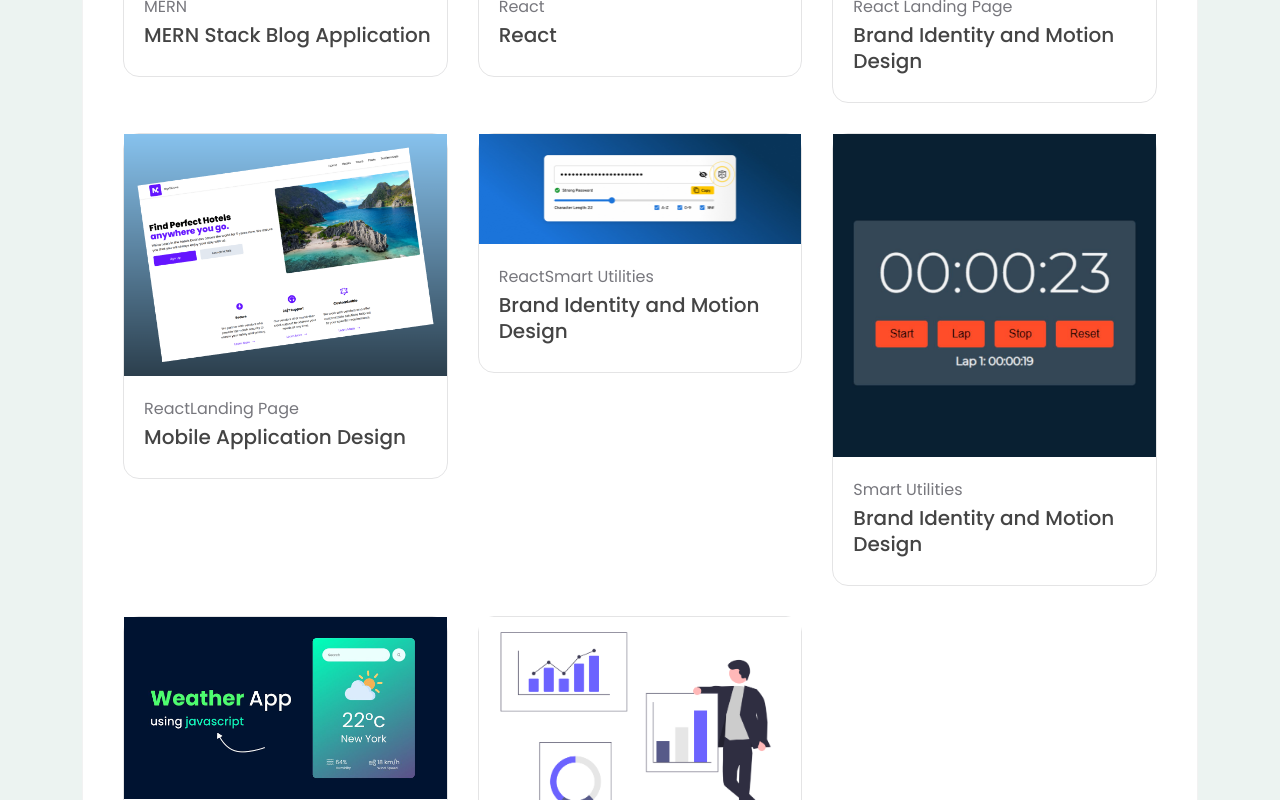
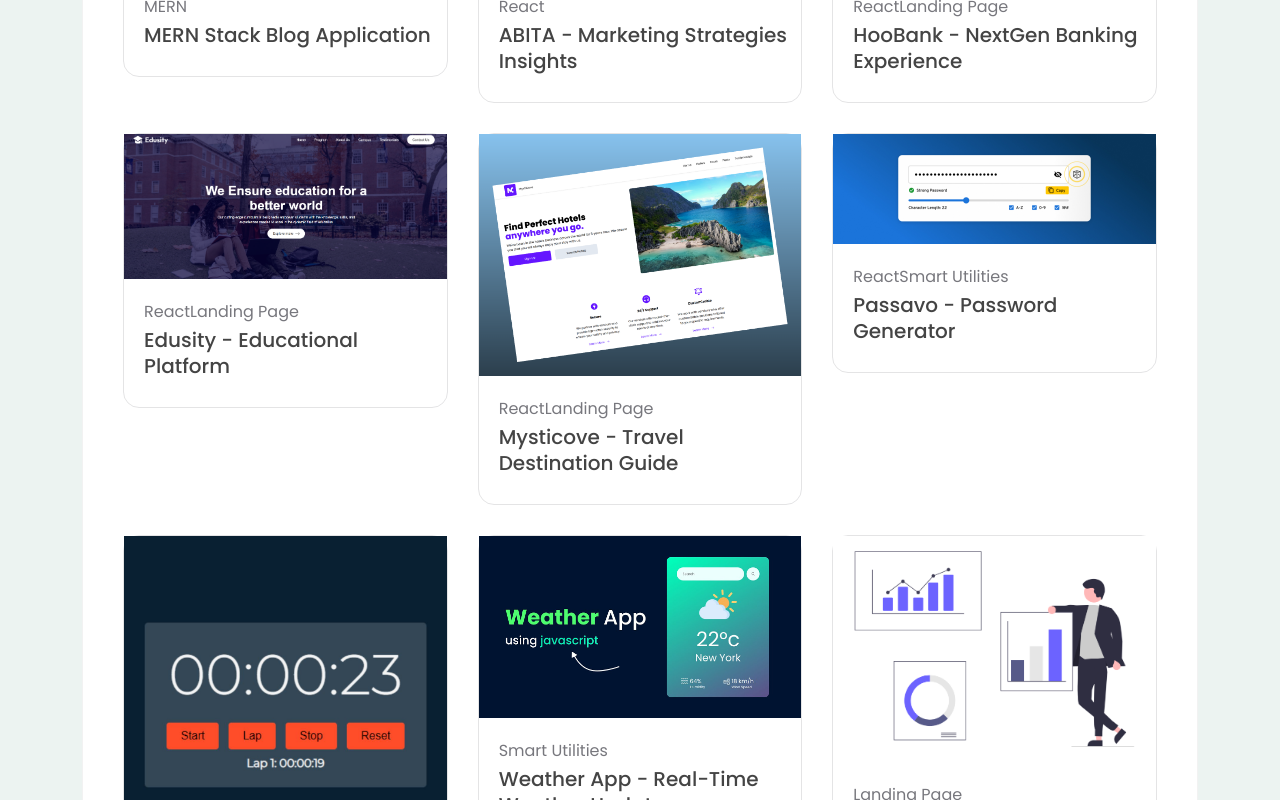
Before and after one commit to asifahmadd53/personal-portfolio, a React (Vite) app: page / in a window 1280 px wide. Shown: the part 1320-2120 px from the top of the page. Built offline with nearby package versions, Linux system fonts and the light colour scheme.

Commit message:
add some more projects

```diff
--- a/src/assets/css/style.css
+++ b/src/assets/css/style.css
@@ -81,10 +81,7 @@ Version      : 1.0
   box-sizing: border-box;
 }
 
-.custom-toast {
-    max-width: 300px;
-    margin: auto; /* Adjust to your desired width */
-  }
+
 
 html,body {
     color: var(--main-color);
--- a/src/components/ui/preloader.jsx
+++ b/src/components/ui/preloader.jsx
@@ -64,12 +64,12 @@ const Preloader = () => {
               animate={{ opacity: 1, y: 0 }}  // Just fade in without bouncing
               transition={{ delay: index * 0.08, duration: 0.6 }}
               style={{
-                fontSize: "clamp(.9rem, 2vw, 1.9rem)", // Increased text size
+                fontSize: "clamp(.9rem, 2vw, 1.4rem)", // Increased text size
                 fontWeight: "200", // Bold text for prominence
                 color: "#fff",
                 display: "inline-block",
                 whiteSpace: "nowrap",
-                marginRight: index !== 0 && char !== " " ? "0.5rem" : "0",
+                marginRight: index !== 0 && char !== " " ? "0.9rem" : "0",
               }}
             >
               {char}
--- a/src/utlits/fackData/projectData.jsx
+++ b/src/utlits/fackData/projectData.jsx
@@ -6,6 +6,7 @@ import passwordgenerator from "../../assets/images/projects/passwordgenerator.jp
 import Stopwatch from "../../assets/images/projects/Stopwatch.jpg"
 import weatherapp from "../../assets/images/projects/weatherapp.jpg"
 import stats from "../../assets/images/projects/stats.png"
+import edusity from '../../assets/images/projects/edusity.png'
 
 export const projectsData = [
     {
@@ -13,56 +14,62 @@ export const projectsData = [
         src: bytvance,
         category: "MERN",
         title: "MERN Stack Blog Application",
-        link:"https://bytvance.vercel.app/"
+        link: "https://bytvance.vercel.app/"
     },
     {
         id: 2,
         src: abita,
         category: "React",
-        title: "React",
-        link:"https://abita.vercel.app/"
+        title: "ABITA - Marketing Strategies Insights",
+        link: "https://abita.vercel.app/"
     },
     {
         id: 3,
         src: hoobank,
-        category: ["React ","Landing Page"],
-        title: "Brand Identity and Motion Design",
-        link:"https://hoobank.vercel.app/"
+        category: ["React", "Landing Page"],
+        title: "HooBank - NextGen Banking Experience",
+        link: "https://hoobank.vercel.app/"
     },
     {
         id: 4,
-        src: mysticove,
-        category: ["React","Landing Page"],
-        title: "Mobile Application Design",
-        link:"https://mysticove.netlify.app/"
+        src: edusity,
+        category: ["React", "Landing Page"],
+        title: "Edusity - Educational Platform",
+        link: "https://edusity.vercel.app/"
     },
     {
         id: 5,
-        src: passwordgenerator,
-        category: ["React","Smart Utilities"],
-        title: "Brand Identity and Motion Design",
-        link:"https://passavo.netlify.app/"
+        src: mysticove,
+        category: ["React", "Landing Page"],
+        title: "Mysticove - Travel Destination Guide",
+        link: "https://mysticove.netlify.app/"
     },
     {
         id: 6,
-        src: Stopwatch,
-        category: "Smart Utilities",
-        title: "Brand Identity and Motion Design",
-        link:"https://asifahmadd53.github.io/Stopwatch/"
+        src: passwordgenerator,
+        category: ["React", "Smart Utilities"],
+        title: "Passavo - Password Generator",
+        link: "https://passavo.netlify.app/"
     },
     {
         id: 7,
-        src: weatherapp,
+        src: Stopwatch,
         category: "Smart Utilities",
-        title: "Brand Identity and Motion Design",
-        link:"https://asifahmadd53.github.io/weather-app/"
+        title: "Online Stopwatch - Time Tracking Tool",
+        link: "https://asifahmadd53.github.io/Stopwatch/"
     },
     {
         id: 8,
+        src: weatherapp,
+        category: "Smart Utilities",
+        title: "Weather App - Real-Time Weather Updates",
+        link: "https://asifahmadd53.github.io/weather-app/"
+    },
+    {
+        id: 9,
         src: stats,
         category: "Landing Page",
-        title: "Brand Identity and Motion Design",
-        link:"https://asifahmadd53.github.io/market-strategies/"
+        title: "Market Strategies - Business Growth Insights",
+        link: "https://asifahmadd53.github.io/market-strategies/"
     },
-
-]
+];
```
Also changed, not shown: src/assets/images/projects/edusity.png (added).
